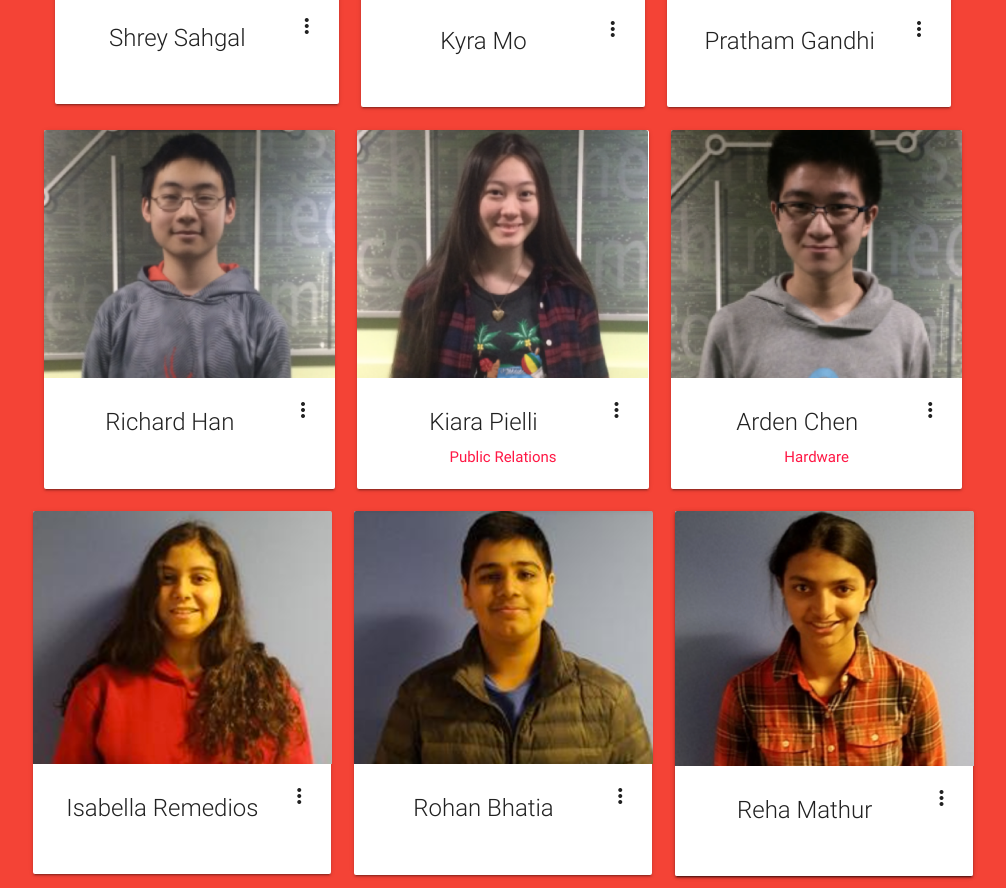
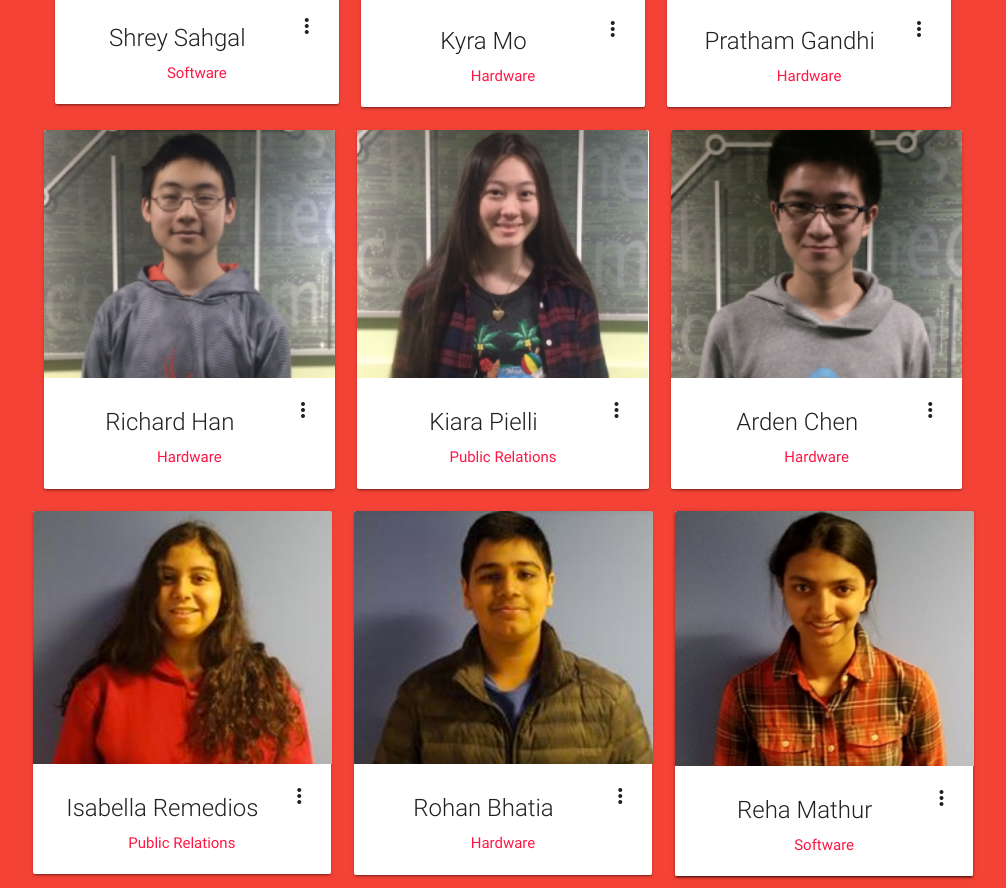
Before and after one commit to 9681ParallelLions/FTC, a plain HTML site: page index.html in a window 1280 px wide. Shown: the part 2438-3326 px from the top of the page, without its empty margins (137-1143 px from the left). Drawn offline with nearby package versions, Linux system fonts and the light colour scheme.

Commit message:
Update index.html

```diff
--- a/index.html
+++ b/index.html
@@ -99,7 +99,7 @@
                  </div>
                         <div class="card-content">
                          <span class="card-title activator grey-text text-darken-4">Shrey Sahgal<i class="material-icons right">more_vert</i></span>
-                           <p>Software</p>
+                           <p class="red-text text-accent-3">Software</p>
                         </div>
                    <div class="card-reveal">
                     <span class="card-title grey-text text-darken-4">Shrey<i class="material-icons right">close</i></span>
@@ -115,7 +115,7 @@
                  </div>
                         <div class="card-content">
                          <span class="card-title activator grey-text text-darken-4">Kyra Mo<i class="material-icons right">more_vert</i></span>
-                           <p>Hardware</p>
+                           <p class="red-text text-accent-3">Hardware</p>
                         </div>
                    <div class="card-reveal">
                     <span class="card-title grey-text text-darken-4">Kyra<i class="material-icons right">close</i></span>
@@ -131,7 +131,7 @@
                  </div>
                         <div class="card-content">
                          <span class="card-title activator grey-text text-darken-4">Pratham Gandhi<i class="material-icons right">more_vert</i></span>
-                           <p>Hardware</p>
+                           <p class="red-text text-accent-3">Hardware</p>
                         </div>
                    <div class="card-reveal">
                     <span class="card-title grey-text text-darken-4">Pratham<i class="material-icons right">close</i></span>
@@ -150,7 +150,7 @@
                  </div>
                         <div class="card-content">
                          <span class="card-title activator grey-text text-darken-4">Richard Han<i class="material-icons right">more_vert</i></span>
-                           <p>Hardware</p>
+                           <p class="red-text text-accent-3">Hardware</p>
                         </div>
                    <div class="card-reveal">
                     <span class="card-title grey-text text-darken-4">Richard<i class="material-icons right">close</i></span>
@@ -205,7 +205,7 @@
                  </div>
                         <div class="card-content">
                          <span class="card-title activator grey-text text-darken-4">Isabella Remedios<i class="material-icons right">more_vert</i></span>
-                           <p>Public Relations</p>
+                           <p class="red-text text-accent-3">Public Relations</p>
                         </div>
                    <div class="card-reveal">
                     <span class="card-title grey-text text-darken-4">Isabella<i class="material-icons right">close</i></span>
@@ -224,7 +224,7 @@
                  </div>
                         <div class="card-content">
                          <span class="card-title activator grey-text text-darken-4">Rohan Bhatia<i class="material-icons right">more_vert</i></span>
-                           <p>Hardware</p>
+                           <p class="red-text text-accent-3">Hardware</p>
                         </div>
                    <div class="card-reveal">
                     <span class="card-title grey-text text-darken-4">Rohan<i class="material-icons right">close</i></span>
@@ -242,7 +242,7 @@
                  </div>
                         <div class="card-content">
                          <span class="card-title activator grey-text text-darken-4">Reha Mathur<i class="material-icons right">more_vert</i></span>
-                           <p>Software</p>
+                           <p class="red-text text-accent-3">Software</p>
                         </div>
                    <div class="card-reveal">
                     <span class="card-title grey-text text-darken-4">Reha<i class="material-icons right">close</i></span>
@@ -258,7 +258,7 @@
                  </div>
                         <div class="card-content">
                          <span class="card-title activator grey-text text-darken-4">Akira Eisenbeiss<i class="material-icons right">more_vert</i></span>
-                           <p>Public Relations</p>
+                           <p class="red-text text-accent-3">Public Relations</p>
                         </div>
                    <div class="card-reveal">
                     <span class="card-title grey-text text-darken-4">Akira<i class="material-icons right">close</i></span>
```
